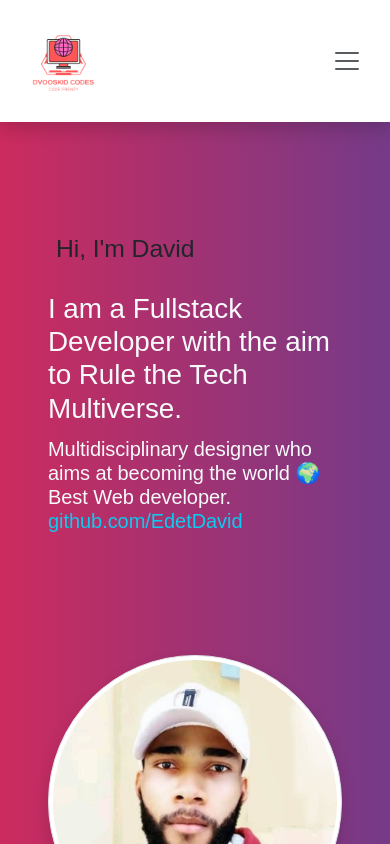
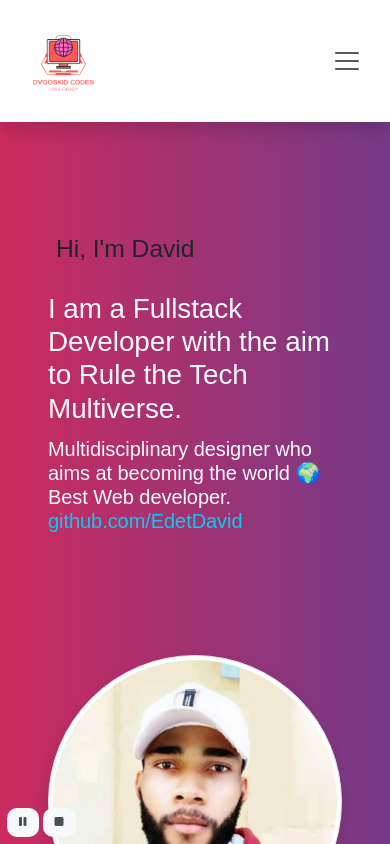
Before and after one commit to EdetDavid/My-Website, a React (Create React App) app: page / in a window 390 px wide. Built offline with nearby package versions, Linux system fonts and the light colour scheme; a web font is replaced by a local one.

Commit message:
Add files via upload

```diff
--- a/src/App.js
+++ b/src/App.js
@@ -7,6 +7,8 @@ import { Route, Routes } from "react-router-dom";
 import Home from "./pages/home/home";
 import About from "./pages/about/About";
 import Projects from "./pages/projects/projects";
+import musicFile from "./assets/music/mozart.mp3";
+import BackgroundMusic from "./components/music/BackgroundMusic";
 import NotFound from "./pages/notfound/NotFound";
 import AOS from "aos";
 import Footer from "./components/footer";
@@ -39,6 +41,7 @@ const App = () => {
         ) : (
           <>
             <Navbar />
+            <BackgroundMusic src={musicFile} />
             <Routes>
               <Route exact path="/" element={<Home />} />
               <Route exact path="/about" element={<About />} />
--- /dev/null
+++ b/src/components/music/BackgroundMusic.css
@@ -0,0 +1,55 @@
+.controls {
+  position: fixed;
+  bottom: 10px;
+  left: 10px; /* Changed from right to left */
+  z-index: 1000;
+}
+
+.control-button {
+  background-color: #f8f9fa;
+  border: none;
+  padding: 8px 20px;
+  border-radius: 10px;
+  margin: 5px;
+  cursor: pointer;
+  transition: background-color 0.3s, transform 0.3s;
+}
+
+.control-button:hover {
+  background-color: #e2e6ea;
+  transform: scale(1.1);
+}
+
+.control-button i {
+  font-size: 16px;
+  color: #495057;
+}
+
+@media (max-width: 768px) {
+  .control-button {
+    padding: 6px 15px; /* Reduce padding for smaller screens */
+    font-size: 14px; /* Adjust font size */
+    margin: 3px; /* Reduce margin */
+  }
+
+  .control-button i {
+    font-size: 14px; /* Adjust icon size */
+  }
+}
+
+@media (max-width: 480px) {
+  .controls {
+    bottom: 5px; /* Adjust position for very small screens */
+    left: 5px; /* Changed from right to left */
+  }
+
+  .control-button {
+    padding: 5px 12px; /* Further reduce padding */
+    font-size: 12px; /* Further adjust font size */
+    margin: 2px; /* Further reduce margin */
+  }
+
+  .control-button i {
+    font-size: 12px; /* Further adjust icon size */
+  }
+}
--- /dev/null
+++ b/src/components/music/BackgroundMusic.jsx
@@ -0,0 +1,39 @@
+import React, { useRef, useState } from 'react';
+import './BackgroundMusic.css'; // Create a CSS file for additional styling
+
+const BackgroundMusic = ({ src }) => {
+  const audioRef = useRef(null);
+  const [isPlaying, setIsPlaying] = useState(true);
+
+  const togglePlay = () => {
+    if (audioRef.current.paused) {
+      audioRef.current.play();
+      setIsPlaying(true);
+    } else {
+      audioRef.current.pause();
+      setIsPlaying(false);
+    }
+  };
+
+  const stopMusic = () => {
+    audioRef.current.pause();
+    audioRef.current.currentTime = 0;
+    setIsPlaying(false);
+  };
+
+  return (
+    <div>
+      <audio ref={audioRef} src={src} autoPlay loop />
+      <div id="controls" className="controls">
+        <button onClick={togglePlay} className="control-button">
+          {isPlaying ? <i className="fas fa-pause"></i> : <i className="fas fa-play"></i>}
+        </button>
+        <button onClick={stopMusic} className="control-button">
+          <i className="fas fa-stop"></i>
+        </button>
+      </div>
+    </div>
+  );
+};
+
+export default BackgroundMusic;
```
Also changed, not shown: 1 other file (tests, documents, lock files or other folders).
